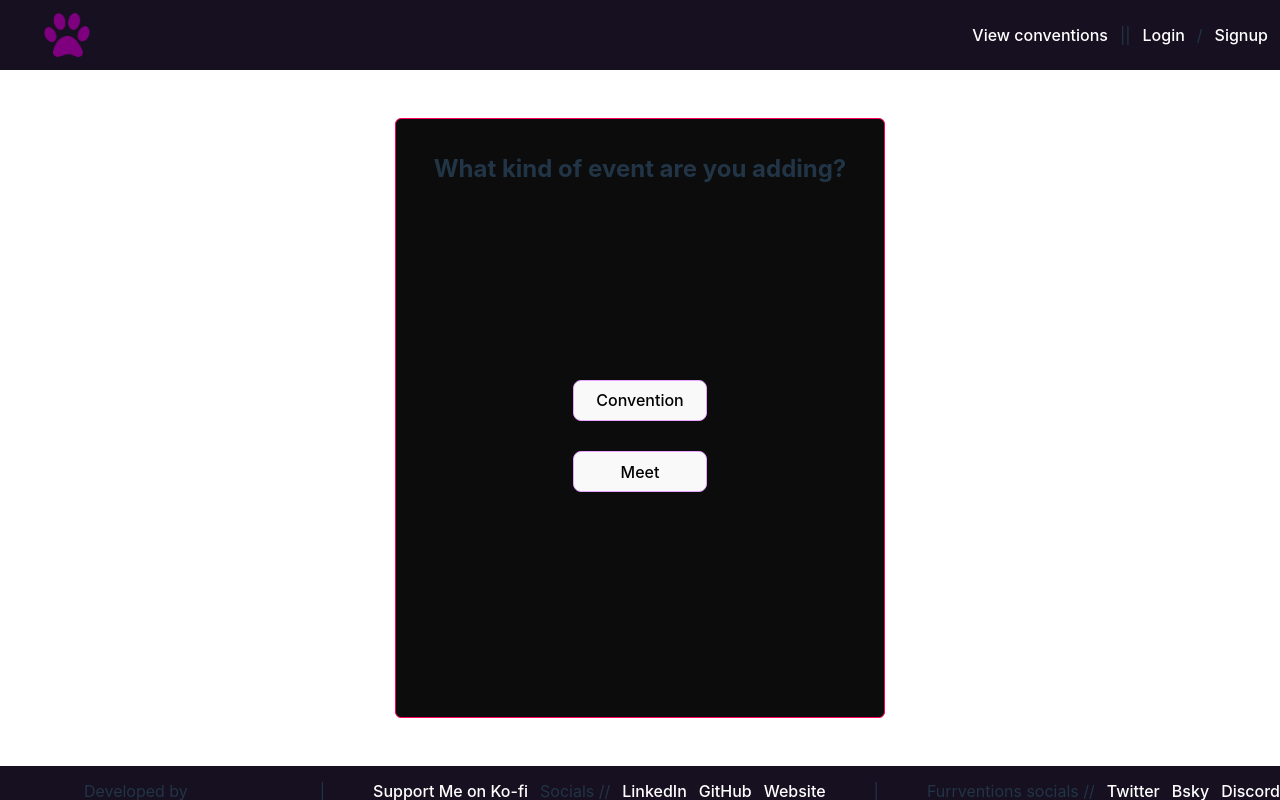
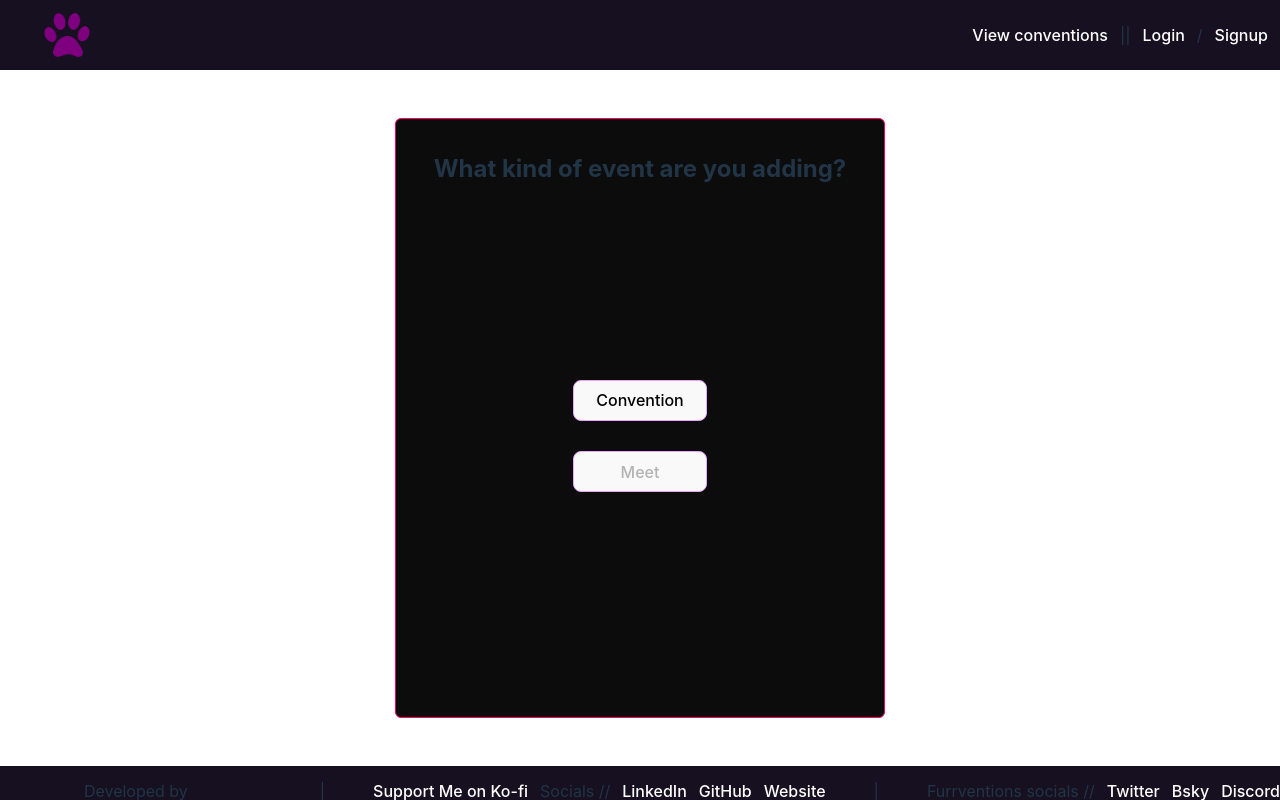
Before and after one commit to ATlexEide/furrventions, a React (Vite) app: page /conventions/add in a window 1280 px wide. Built offline with nearby package versions, Linux system fonts and the light colour scheme; no server answers.

Commit message:
Disable meet button

```diff
--- a/src/Components/AddConvention/EventType.jsx
+++ b/src/Components/AddConvention/EventType.jsx
@@ -17,6 +17,7 @@ export default function EventType({
         Convention
       </button>
       <button
+        disabled={true}
         onClick={(e) => {
           e.preventDefault();
           setEventInfo({ ...eventInfo, type: "meet", organizerID: user.id });
```
